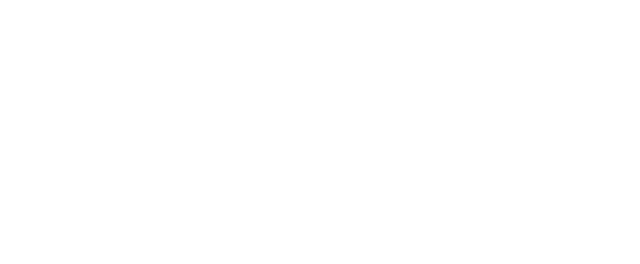
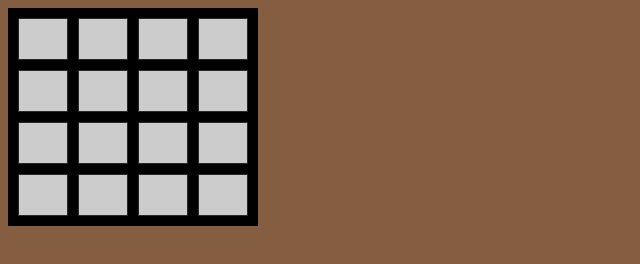
Before and after one commit to SebastianDelmas/COMP4711_asn01, a plain HTML site: page index.html in a window 1280 px wide. Shown: the whole page, without its empty margins (0-640 px from the left). Drawn offline with Linux system fonts and the light colour scheme.

Commit message:
created some css

```diff
--- /dev/null
+++ b/css/style.css
@@ -0,0 +1,23 @@
+body{
+    background:#855E42;
+}
+
+#backgroundBox{
+    background: black;
+    text-align: center;
+    display: inline-block;
+}
+
+.grid-container {
+    display: grid;
+    grid-gap: 10px 10px;
+    grid-template-columns: 50px 50px 50px 50px;
+    padding: 10px;
+  }
+
+  .grid-item {
+    background-color: rgba(255, 255, 255, 0.8);
+    border: 1px solid rgba(0, 0, 0, 0.8);
+    padding: 20px;
+    text-align: center;
+  }
--- a/index.html
+++ b/index.html
@@ -4,9 +4,35 @@
     <meta charset="UTF-8">
     <meta name="viewport" content="width=device-width, initial-scale=1.0">
     <meta http-equiv="X-UA-Compatible" content="ie=edge">
+    <link rel="stylesheet" href="/css/style.css">
     <title>Asn 01 - Sebastian Delmas</title>
 </head>
 <body>
+    <div>
 
+    </div>
+
+    <!-- background box -->
+    <div id="backgroundBox">
+        <!-- Board Game -->
+        <div class="grid-container">
+            <div class="grid-item"></div>
+            <div class="grid-item"></div>
+            <div class="grid-item"></div>
+            <div class="grid-item"></div>
+            <div class="grid-item"></div>
+            <div class="grid-item"></div>
+            <div class="grid-item"></div>
+            <div class="grid-item"></div>
+            <div class="grid-item"></div>
+            <div class="grid-item"></div>
+            <div class="grid-item"></div>
+            <div class="grid-item"></div>
+            <div class="grid-item"></div>
+            <div class="grid-item"></div>
+            <div class="grid-item"></div>
+            <div class="grid-item"></div>
+        </div>
+    </div>
 </body>
 </html>
```
